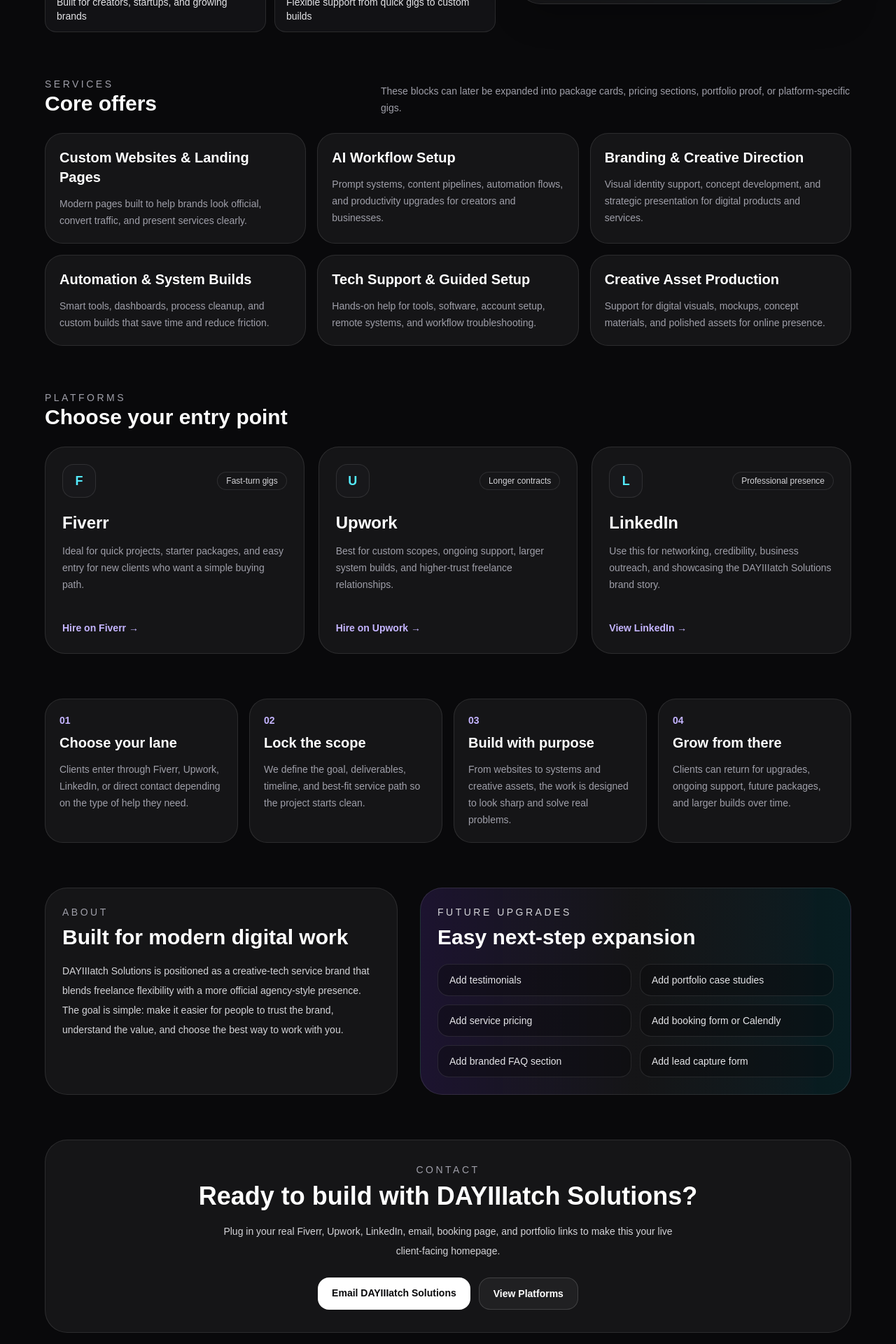
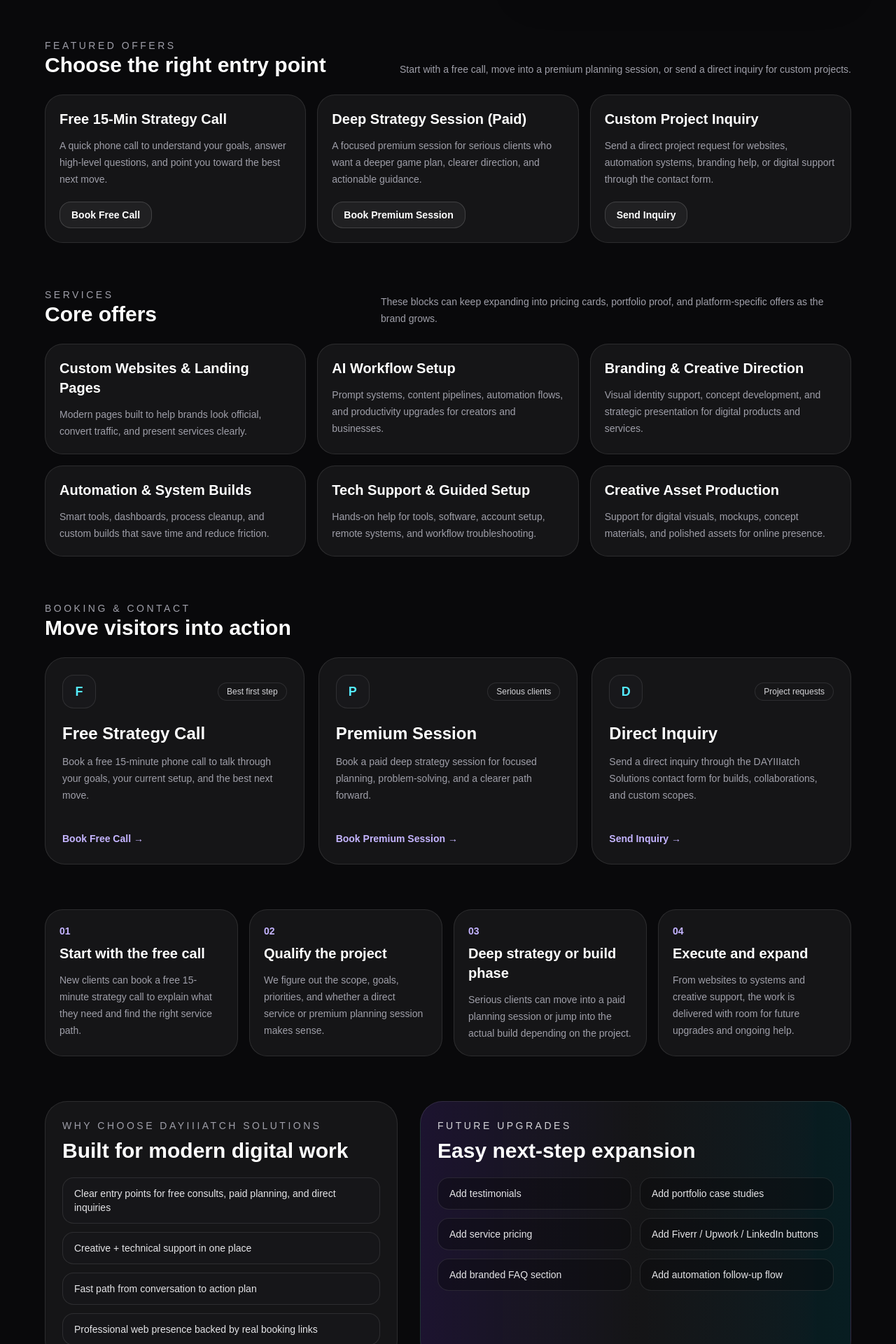
Before and after one commit to GoatManBizzle/dayiiiatch-web, a Next.js app: page / in a window 1280 px wide. Shown: the part 820-2740 px from the top of the page at 70% size. Built offline with nearby package versions, Linux system fonts and the light colour scheme.

Commit message:
Upgrade homepage with booking and contact funnel

```diff
--- a/src/app/page.tsx
+++ b/src/app/page.tsx
@@ -1,28 +1,28 @@
 export default function DayiiiatchSolutionsAgencyLanding() {
   const platforms = [
     {
-      title: "Fiverr",
-      badge: "Fast-turn gigs",
+      title: "Free Strategy Call",
+      badge: "Best first step",
       description:
-        "Ideal for quick projects, starter packages, and easy entry for new clients who want a simple buying path.",
-      href: "#",
-      cta: "Hire on Fiverr",
+        "Book a free 15-minute phone call to talk through your goals, your current setup, and the best next move.",
+      href: "https://calendly.com/dayiiiatchsolutions/free-15min-strategy-call",
+      cta: "Book Free Call",
     },
     {
-      title: "Upwork",
-      badge: "Longer contracts",
+      title: "Premium Session",
+      badge: "Serious clients",
       description:
-        "Best for custom scopes, ongoing support, larger system builds, and higher-trust freelance relationships.",
-      href: "#",
-      cta: "Hire on Upwork",
+        "Book a paid deep strategy session for focused planning, problem-solving, and a clearer path forward.",
+      href: "https://calendly.com/dayiiiatchsolutions/deep-strategy-session-paid",
+      cta: "Book Premium Session",
     },
     {
-      title: "LinkedIn",
-      badge: "Professional presence",
+      title: "Direct Inquiry",
+      badge: "Project requests",
       description:
-        "Use this for networking, credibility, business outreach, and showcasing the DAYIIIatch Solutions brand story.",
-      href: "#",
-      cta: "View LinkedIn",
+        "Send a direct inquiry through the DAYIIIatch Solutions contact form for builds, collaborations, and custom scopes.",
+      href: "#contact-form",
+      cta: "Send Inquiry",
     },
   ];
 
@@ -54,32 +54,60 @@
   ];
 
   const trustPoints = [
+    "Live booking flow for free and premium sessions",
     "Branded under DAYIIIatch Solutions",
-    "Multi-platform client entry points",
     "Built for creators, startups, and growing brands",
-    "Flexible support from quick gigs to custom builds",
+    "Flexible support from quick calls to custom builds",
   ];
 
   const process = [
     {
       step: "01",
-      title: "Choose your lane",
-      text: "Clients enter through Fiverr, Upwork, LinkedIn, or direct contact depending on the type of help they need.",
+      title: "Start with the free call",
+      text: "New clients can book a free 15-minute strategy call to explain what they need and find the right service path.",
     },
     {
       step: "02",
-      title: "Lock the scope",
-      text: "We define the goal, deliverables, timeline, and best-fit service path so the project starts clean.",
+      title: "Qualify the project",
+      text: "We figure out the scope, goals, priorities, and whether a direct service or premium planning session makes sense.",
     },
     {
       step: "03",
-      title: "Build with purpose",
-      text: "From websites to systems and creative assets, the work is designed to look sharp and solve real problems.",
+      title: "Deep strategy or build phase",
+      text: "Serious clients can move into a paid planning session or jump into the actual build depending on the project.",
     },
     {
       step: "04",
-      title: "Grow from there",
-      text: "Clients can return for upgrades, ongoing support, future packages, and larger builds over time.",
+      title: "Execute and expand",
+      text: "From websites to systems and creative support, the work is delivered with room for future upgrades and ongoing help.",
+    },
+  ];
+
+  const whyChooseUs = [
+    "Clear entry points for free consults, paid planning, and direct inquiries",
+    "Creative + technical support in one place",
+    "Fast path from conversation to action plan",
+    "Professional web presence backed by real booking links",
+  ];
+
+  const featuredOffers = [
+    {
+      title: "Free 15-Min Strategy Call",
+      text: "A quick phone call to understand your goals, answer high-level questions, and point you toward the best next move.",
+      cta: "Book Free Call",
+      href: "https://calendly.com/dayiiiatchsolutions/free-15min-strategy-call",
+    },
+    {
+      title: "Deep Strategy Session (Paid)",
+      text: "A focused premium session for serious clients who want a deeper game plan, clearer direction, and actionable guidance.",
+      cta: "Book Premium Session",
+      href: "https://calendly.com/dayiiiatchsolutions/deep-strategy-session-paid",
+    },
+    {
+      title: "Custom Project Inquiry",
+      text: "Send a direct project request for websites, automation systems, branding help, or digital support through the contact form.",
+      cta: "Send Inquiry",
+      href: "#contact-form",
     },
   ];
 
@@ -96,9 +124,9 @@
 
           <nav className="flex flex-wrap gap-2 text-sm text-zinc-300">
             <a href="#services" className="rounded-xl border border-white/10 bg-white/5 px-4 py-2 hover:bg-white/10">Services</a>
-            <a href="#platforms" className="rounded-xl border border-white/10 bg-white/5 px-4 py-2 hover:bg-white/10">Platforms</a>
-            <a href="#process" className="rounded-xl border border-white/10 bg-white/5 px-4 py-2 hover:bg-white/10">Process</a>
-            <a href="#contact" className="rounded-xl border border-white/10 bg-white/5 px-4 py-2 hover:bg-white/10">Contact</a>
+            <a href="#offers" className="rounded-xl border border-white/10 bg-white/5 px-4 py-2 hover:bg-white/10">Offers</a>
+            <a href="#platforms" className="rounded-xl border border-white/10 bg-white/5 px-4 py-2 hover:bg-white/10">Booking</a>
+            <a href="#contact-form" className="rounded-xl border border-white/10 bg-white/5 px-4 py-2 hover:bg-white/10">Contact</a>
           </nav>
         </header>
 
@@ -110,18 +138,31 @@
 
             <div className="space-y-4">
               <h2 className="max-w-4xl text-4xl font-black leading-tight md:text-6xl">
-                Build trust first. Then send clients exactly where they need to go.
+                Build trust first. Then move visitors into a real client pipeline.
               </h2>
               <p className="max-w-2xl text-base leading-7 text-zinc-300 md:text-lg">
                 DAYIIIatch Solutions helps creators, businesses, and growing brands level up with websites, automation,
-                AI-assisted workflows, branding support, and digital problem-solving. This page acts as your central
-                web presence while routing clients into Fiverr, Upwork, LinkedIn, or direct contact.
+                AI-assisted workflows, branding support, and digital problem-solving. This site now routes people into a
+                free strategy call, a premium session, or a direct project inquiry depending on what they need.
               </p>
             </div>
 
             <div className="flex flex-wrap gap-3">
-              <a href="#platforms" className="rounded-2xl bg-white px-5 py-3 text-sm font-semibold text-zinc-950 transition hover:scale-[1.02]">
+              <a
+                href="https://calendly.com/dayiiiatchsolutions/free-15min-strategy-call"
+                target="_blank"
+                rel="noreferrer"
+                className="rounded-2xl bg-white px-5 py-3 text-sm font-semibold text-zinc-950 transition hover:scale-[1.02]"
+              >
                 Work With Us
+              </a>
+              <a
+                href="https://calendly.com/dayiiiatchsolutions/deep-strategy-session-paid"
+                target="_blank"
+                rel="noreferrer"
+                className="rounded-2xl border border-cyan-400/40 bg-cyan-400/10 px-5 py-3 text-sm font-semibold text-cyan-200 transition hover:bg-cyan-400/20"
+              >
+                Book Premium Session
               </a>
               <a href="#services" className="rounded-2xl border border-white/15 bg-white/5 px-5 py-3 text-sm font-semibold text-white transition hover:bg-white/10">
                 Explore Services
@@ -152,7 +193,7 @@
               <div className="rounded-2xl border border-violet-400/20 bg-violet-500/10 p-4">
                 <p className="text-sm leading-6 text-violet-100">
                   Clean online presence. Professional routing. Flexible services. Built to help you look official while
-                  making it easy for clients to buy, inquire, or connect.
+                  making it easy for clients to book, inquire, and move from interest to action.
                 </p>
               </div>
 
@@ -168,6 +209,35 @@
           </div>
         </section>
 
+        <section id="offers" className="mt-16">
+          <div className="mb-6 flex flex-col gap-3 md:flex-row md:items-end md:justify-between">
+            <div>
+              <p className="text-sm uppercase tracking-[0.25em] text-zinc-400">Featured Offers</p>
+              <h3 className="text-3xl font-bold">Choose the right entry point</h3>
+            </div>
+            <p className="max-w-2xl text-sm leading-6 text-zinc-400">
+              Start with a free call, move into a premium planning session, or send a direct inquiry for custom projects.
+            </p>
+          </div>
+
+          <div className="grid gap-4 md:grid-cols-3">
+            {featuredOffers.map((offer) => (
+              <div key={offer.title} className="rounded-[1.6rem] border border-white/10 bg-white/5 p-5 transition hover:-translate-y-1 hover:bg-white/10">
+                <h4 className="text-xl font-semibold">{offer.title}</h4>
+                <p className="mt-3 text-sm leading-6 text-zinc-400">{offer.text}</p>
+                <a
+                  href={offer.href}
+                  target={offer.href.startsWith("http") ? "_blank" : undefined}
+                  rel={offer.href.startsWith("http") ? "noreferrer" : undefined}
+                  className="mt-5 inline-flex rounded-2xl border border-white/15 bg-white/5 px-4 py-2 text-sm font-semibold text-white transition hover:bg-white/10"
+                >
+                  {offer.cta}
+                </a>
+              </div>
+            ))}
+          </div>
+        </section>
+
         <section id="services" className="mt-16">
           <div className="mb-6 flex flex-col gap-3 md:flex-row md:items-end md:justify-between">
             <div>
@@ -175,7 +245,7 @@
               <h3 className="text-3xl font-bold">Core offers</h3>
             </div>
             <p className="max-w-2xl text-sm leading-6 text-zinc-400">
-              These blocks can later be expanded into package cards, pricing sections, portfolio proof, or platform-specific gigs.
+              These blocks can keep expanding into pricing cards, portfolio proof, and platform-specific offers as the brand grows.
             </p>
           </div>
 
@@ -191,8 +261,8 @@
 
         <section id="platforms" className="mt-16">
           <div className="mb-6">
-            <p className="text-sm uppercase tracking-[0.25em] text-zinc-400">Platforms</p>
-            <h3 className="text-3xl font-bold">Choose your entry point</h3>
+            <p className="text-sm uppercase tracking-[0.25em] text-zinc-400">Booking & Contact</p>
+            <h3 className="text-3xl font-bold">Move visitors into action</h3>
           </div>
 
           <div className="grid gap-5 md:grid-cols-3">
@@ -200,6 +270,8 @@
               <a
                 key={platform.title}
                 href={platform.href}
+                target={platform.href.startsWith("http") ? "_blank" : undefined}
+                rel={platform.href.startsWith("http") ? "noreferrer" : undefined}
                 className="group rounded-[1.8rem] border border-white/10 bg-white/5 p-6 transition hover:-translate-y-1 hover:border-cyan-400/40 hover:bg-white/10"
               >
                 <div className="mb-5 flex items-center justify-between gap-3">
@@ -232,13 +304,15 @@
 
         <section className="mt-16 grid gap-8 lg:grid-cols-[0.9fr_1.1fr]">
           <div className="rounded-[2rem] border border-white/10 bg-white/5 p-6">
-            <p className="text-sm uppercase tracking-[0.25em] text-zinc-400">About</p>
+            <p className="text-sm uppercase tracking-[0.25em] text-zinc-400">Why Choose DAYIIIatch Solutions</p>
             <h3 className="mt-2 text-3xl font-bold">Built for modern digital work</h3>
-            <p className="mt-4 text-sm leading-7 text-zinc-300">
-              DAYIIIatch Solutions is positioned as a creative-tech service brand that blends freelance flexibility with
-              a more official agency-style presence. The goal is simple: make it easier for people to trust the brand,
-              understand the value, and choose the best way to work with you.
-            </p>
+            <div className="mt-5 space-y-3">
+              {whyChooseUs.map((item) => (
+                <div key={item} className="rounded-2xl border border-white/10 bg-zinc-900/60 px-4 py-3 text-sm text-zinc-200">
+                  {item}
+                </div>
+              ))}
+            </div>
           </div>
 
           <div className="rounded-[2rem] border border-white/10 bg-gradient-to-r from-violet-500/15 via-white/5 to-cyan-400/10 p-6">
@@ -249,9 +323,9 @@
                 "Add testimonials",
                 "Add portfolio case studies",
                 "Add service pricing",
-                "Add booking form or Calendly",
+                "Add Fiverr / Upwork / LinkedIn buttons",
                 "Add branded FAQ section",
-                "Add lead capture form",
+                "Add automation follow-up flow",
               ].map((item) => (
                 <div key={item} className="rounded-2xl border border-white/10 bg-zinc-950/40 px-4 py-3 text-sm text-zinc-200">
                   {item}
@@ -261,22 +335,110 @@
           </div>
         </section>
 
-        <section id="contact" className="mt-16 rounded-[2rem] border border-white/10 bg-white/5 p-8 text-center">
-          <p className="text-sm uppercase tracking-[0.25em] text-zinc-400">Contact</p>
-          <h3 className="mt-2 text-4xl font-black">Ready to build with DAYIIIatch Solutions?</h3>
-          <p className="mx-auto mt-4 max-w-2xl text-sm leading-7 text-zinc-300">
-            Plug in your real Fiverr, Upwork, LinkedIn, email, booking page, and portfolio links to make this your live client-facing homepage.
-          </p>
+        <section id="contact-form" className="mt-16 rounded-[2rem] border border-white/10 bg-white/5 p-8">
+          <div className="mb-8 text-center">
+            <p className="text-sm uppercase tracking-[0.25em] text-zinc-400">Contact</p>
+            <h3 className="mt-2 text-4xl font-black">Send a direct project inquiry</h3>
+            <p className="mx-auto mt-4 max-w-2xl text-sm leading-7 text-zinc-300">
+              Use the form below for custom builds, collaborations, website requests, automation ideas, and digital support.
+            </p>
+          </div>
 
-          <div className="mt-6 flex flex-wrap justify-center gap-3">
-            <a href="mailto:DAYIIIatchSolutions@outlook.com" className="rounded-2xl bg-white px-5 py-3 text-sm font-semibold text-zinc-950 transition hover:scale-[1.02]">
-              Email DAYIIIatch Solutions
-            </a>
-            <a href="#platforms" className="rounded-2xl border border-white/15 bg-white/5 px-5 py-3 text-sm font-semibold text-white transition hover:bg-white/10">
-              View Platforms
-            </a>
+          <form
+            action="https://formspree.io/f/mdayoagd"
+            method="POST"
+            className="mx-auto grid max-w-4xl gap-4 md:grid-cols-2"
+          >
+            <div className="space-y-2">
+              <label htmlFor="name" className="text-sm font-medium text-zinc-200">Name</label>
+              <input
+                id="name"
+                name="name"
+                type="text"
+                required
+                className="w-full rounded-2xl border border-white/10 bg-zinc-900/70 px-4 py-3 text-sm text-white outline-none transition focus:border-cyan-400/50"
+                placeholder="Your name"
+              />
+            </div>
+
+            <div className="space-y-2">
+              <label htmlFor="email" className="text-sm font-medium text-zinc-200">Email</label>
+              <input
+                id="email"
+                name="email"
+                type="email"
+                required
+                className="w-full rounded-2xl border border-white/10 bg-zinc-900/70 px-4 py-3 text-sm text-white outline-none transition focus:border-cyan-400/50"
+                placeholder="you@example.com"
+              />
+            </div>
+
+            <div className="space-y-2 md:col-span-2">
+              <label htmlFor="projectType" className="text-sm font-medium text-zinc-200">Project Type</label>
+              <input
+                id="projectType"
+                name="project_type"
+                type="text"
+                className="w-full rounded-2xl border border-white/10 bg-zinc-900/70 px-4 py-3 text-sm text-white outline-none transition focus:border-cyan-400/50"
+                placeholder="Website, automation, branding, AI workflow, tech support, etc."
+              />
+            </div>
+
+            <div className="space-y-2 md:col-span-2">
+              <label htmlFor="message" className="text-sm font-medium text-zinc-200">Project Details</label>
+              <textarea
+                id="message"
+                name="message"
+                required
+                rows={6}
+                className="w-full rounded-2xl border border-white/10 bg-zinc-900/70 px-4 py-3 text-sm text-white outline-none transition focus:border-cyan-400/50"
+                placeholder="Tell DAYIIIatch Solutions what you need, what you're trying to build, and where you need help."
+              />
+            </div>
+
+            <div className="md:col-span-2 flex flex-col gap-3 sm:flex-row sm:items-center sm:justify-between">
+              <p className="text-xs leading-6 text-zinc-400">
+                Prefer a call first? Book the free strategy call or jump straight into the premium planning session.
+              </p>
+              <button
+                type="submit"
+                className="rounded-2xl bg-white px-5 py-3 text-sm font-semibold text-zinc-950 transition hover:scale-[1.02]"
+              >
+                Send Project Inquiry
+              </button>
+            </div>
+          </form>
+        </section>
+
+        <footer className="mt-16 border-t border-white/10 py-8">
+          <div className="flex flex-col gap-4 md:flex-row md:items-center md:justify-between">
+            <div>
+              <p className="text-sm uppercase tracking-[0.25em] text-zinc-400">DAYIIIatch Solutions</p>
+              <p className="mt-2 text-sm text-zinc-500">Creative systems, digital problem-solving, and client-ready service flow.</p>
+            </div>
+            <div className="flex flex-wrap gap-3 text-sm text-zinc-300">
+              <a
+                href="https://calendly.com/dayiiiatchsolutions/free-15min-strategy-call"
+                target="_blank"
+                rel="noreferrer"
+                className="rounded-xl border border-white/10 bg-white/5 px-4 py-2 hover:bg-white/10"
+              >
+                Free Call
+              </a>
+              <a
+                href="https://calendly.com/dayiiiatchsolutions/deep-strategy-session-paid"
+                target="_blank"
+                rel="noreferrer"
+                className="rounded-xl border border-white/10 bg-white/5 px-4 py-2 hover:bg-white/10"
+              >
+                Premium Session
+              </a>
+              <a href="#contact-form" className="rounded-xl border border-white/10 bg-white/5 px-4 py-2 hover:bg-white/10">
+                Contact
+              </a>
+            </div>
           </div>
-        </section>
+        </footer>
       </main>
     </div>
   );
```
